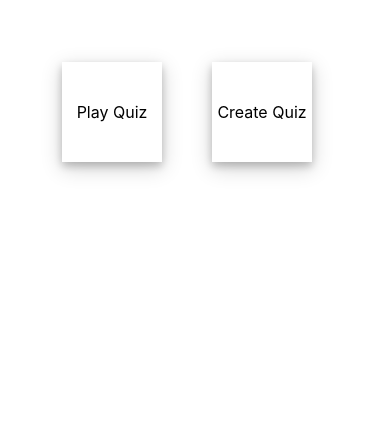
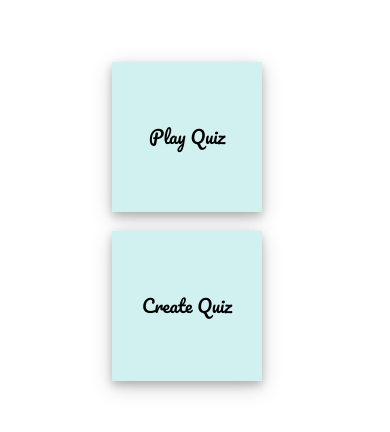
Before and after one commit to Tarun9293/Project-Titans, a React (Create React App) app: page / in a window 390 px wide. Shown: the part 300-732 px from the top of the page. Built offline with nearby package versions, Linux system fonts and the light colour scheme.

Commit message:
style changes - partially

```diff
--- a/public/index.html
+++ b/public/index.html
@@ -19,6 +19,10 @@
     <link rel="stylesheet" href="https://fonts.googleapis.com/css?family=Roboto:300,400,500,700&display=swap" />
 
     <link rel="stylesheet" href="https://fonts.googleapis.com/icon?family=Material+Icons" />
+
+    <link rel="preconnect" href="https://fonts.googleapis.com">
+    <link rel="preconnect" href="https://fonts.gstatic.com" crossorigin>
+    <link href="https://fonts.googleapis.com/css2?family=Pacifico&display=swap" rel="stylesheet">
     <!--
       Notice the use of %PUBLIC_URL% in the tags above.
       It will be replaced with the URL of the `public` folder during the build.
--- a/src/components/Home/Home.css
+++ b/src/components/Home/Home.css
@@ -50,11 +50,11 @@
   .category1 {
     float: left;
     list-style-type: none;
-    height: 100px;
-    width: 100px;
-    background-color: white;
-    margin-left: 50px;
-    margin-top: 5%;
+    height: 140px;
+    width: 140px;
+    background-color:rgb(209, 241, 241);
+    margin-left: 180px;
+    /* margin-top: 5%; */
     color:black;
     text-align: center;
     display: flex;
@@ -62,8 +62,32 @@
     justify-content: center;
     line-height: 50px;
     cursor: pointer;
+    font-family: 'Pacifico', cursive;
+    font-size: 18px;
     box-shadow: 0 4px 8px 0 rgba(0, 0, 0, 0.2), 0 6px 20px 0 rgba(0, 0, 0, 0.19);
   }
+
+  .category1:hover {
+    animation: zoominoutsinglefeatured 0.5s linear ;
+  }
+
+  @keyframes zoominoutsinglefeatured {
+    0% {
+        transform: scale(1,1);
+    }
+    25% {
+        transform: scale(1.1,1.1);
+    }
+    50% {
+        transform: scale(1.2,1.2);
+    }
+    75% {
+        transform: scale(1.25,1.25);
+    }
+    100% {
+        transform: scale(1.3,1.3);
+    }
+}
 
   @media screen and (max-width: 600px) {
     .button {
@@ -71,21 +95,31 @@
       flex-direction: column-reverse;
     }
     .category1 {
-      float: left;
-      list-style-type: none;
-      height: 100px;
-      width: 100px;
-      background-color: white;
-      margin-left: 50px;
+      height: 130px;
+      width: 130px;
+      margin-left: 100px;
       margin-top: 5%;
-      color:black;
-      text-align: center;
-      display: flex;
-      align-items: center;
-      justify-content: center;
-      line-height: 50px;
-      cursor: pointer;
-      box-shadow: 0 4px 8px 0 rgba(0, 0, 0, 0.2), 0 6px 20px 0 rgba(0, 0, 0, 0.19);
+    }
+    .category1:hover {
+      animation: zoominoutsinglefeatured 1s ;
+    }
+
+    @keyframes zoominoutsinglefeatured {
+      0% {
+          transform: scale(1,1);
+      }
+      25% {
+          transform: scale(1.1,1.1);
+      }
+      50% {
+          transform: scale(1.2,1.2);
+      }
+      75% {
+          transform: scale(1.25,1.25);
+      }
+      100% {
+          transform: scale(1.3,1.3);
+      }
     }
   }
 
@@ -96,20 +130,30 @@
       flex-direction: column-reverse;
     }
     .category1 {
-      float: left;
-      list-style-type: none;
-      height: 100px;
-      width: 100px;
-      background-color: white;
-      margin-left: 50px;
-      margin-top: 5%;
-      color:black;
-      text-align: center;
-      display: flex;
-      align-items: center;
-      justify-content: center;
-      line-height: 50px;
-      cursor: pointer;
-      box-shadow: 0 4px 8px 0 rgba(0, 0, 0, 0.2), 0 6px 20px 0 rgba(0, 0, 0, 0.19);
+      height: 150px;
+      width: 150px;
+      margin-left: 100px;
     }
+
+    .category1:hover {
+      animation: zoominoutsinglefeatured 1s ;
+    }
+
+    @keyframes zoominoutsinglefeatured {
+      0% {
+          transform: scale(1,1);
+      }
+      25% {
+          transform: scale(1.1,1.1);
+      }
+      50% {
+          transform: scale(1.2,1.2);
+      }
+      75% {
+          transform: scale(1.25,1.25);
+      }
+      100% {
+          transform: scale(1.3,1.3);
+      }
   }
+  }
--- /dev/null
+++ b/src/components/Play/Play.css
@@ -0,0 +1,48 @@
+* {
+    margin: 0;
+    padding: 0;
+}
+
+.box {
+    width: 100%;
+    position: absolute;
+    left: 50%;
+    top: 50%;
+    -webkit-transform: translate(-50%, -50%);
+    transform: translate(-50%, -50%);
+}
+.polaroid {
+    width: 180px;
+    height: 130px;
+    float: left;
+    margin-left: 40px;
+    box-shadow: 0 8px 12px 0 rgba(0, 0, 0, 0.2), 0 12px 30px 0 rgba(0, 0, 0, 0.19);
+    text-align: center;
+    background-color: burlywood;
+}
+
+.image {
+    max-width: 100%;
+    max-height: 100%;
+}
+
+.container {
+    padding: 10px;
+}
+
+.category {
+    color: white;
+    background-color: rgb(65, 40, 40);
+    width:180px;
+    height: 50px;
+    margin-top: 120px;
+    margin-left: -10px;
+    z-index: 1;
+    text-align: center;
+    line-height: 50px;
+    cursor:pointer;
+}
+
+@media screen and (max-width: 600px) {
+
+}
--- a/src/components/Play/Play.js
+++ b/src/components/Play/Play.js
@@ -7,6 +7,7 @@ import Grid from '@material-ui/core/Grid';
 import Paper from '@material-ui/core/Paper';
 import {useHistory } from 'react-router-dom';
 import Button from '@material-ui/core/Button';
+import './Play.css'
 
 
 
@@ -14,23 +15,30 @@ function Play() {
   const classes = useStyles();
   const {push}=useHistory()
     return (
-      <div className={classes.root}>
-                <Grid container spacing={3} xs={12}>
-                    <Grid item xs={12}>
-                        {/* <h1>Choose the section to kickstart!!!</h1> */}
-                        <Paper className={classes.paper} style={{backgroundColor: 'transparent',boxShadow: 'none'}}>
-                        <Button variant="contained" color="primary"
-                            className={classes.button}
-                            onClick={() => push(`/${'General'}`)} style={{ color: 'white', opacity: '1' }}>General</Button>
-
-                        <Button variant="contained" color="primary"
-                            className={classes.button}
-
-          onClick={() => push(`/${'worldcup'}`)} style={{ color: 'white', opacity: '1' }}>WorldCup</Button>
-          </Paper>
-  </Grid>
-  </Grid>
-
+      <div>
+        <Grid container spacing={3} xs={12}>
+          <Grid item xs={12} alignItems="baseline" className="box">
+            {/* <h1>Choose the section to kickstart!!!</h1> */}
+          <div >
+            <div className="polaroid">
+              <div className="container">
+                <img className="image" src="/src/general.jpg" alt="general"/>
+                <p className="category" onClick={() => push(`/${'General'}`)}>General</p>
+              </div>
+            </div>
+            <div className="polaroid">
+              <div className="container">
+                <p className="category" onClick={() => push(`/${'General'}`)}>T20</p>
+              </div>
+            </div>
+            <div className="polaroid">
+              <div className="container">
+                <p className="category" onClick={() => push(`/${'General'}`)}>Worldcup</p>
+              </div>
+            </div>
+          </div>
+          </Grid>
+        </Grid>
       </div>
       );
 }
```
Also changed, not shown: src/general.jpg (added), src/t20.jpg (added).
